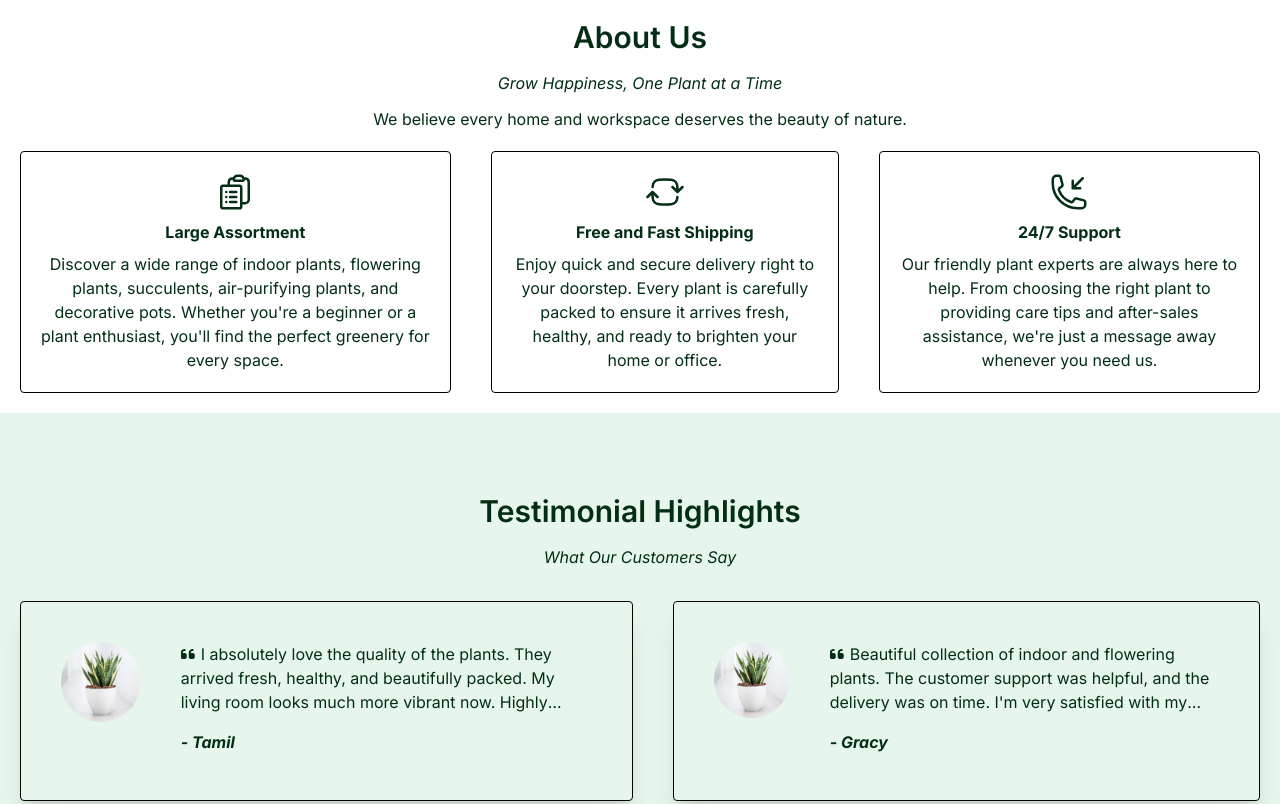
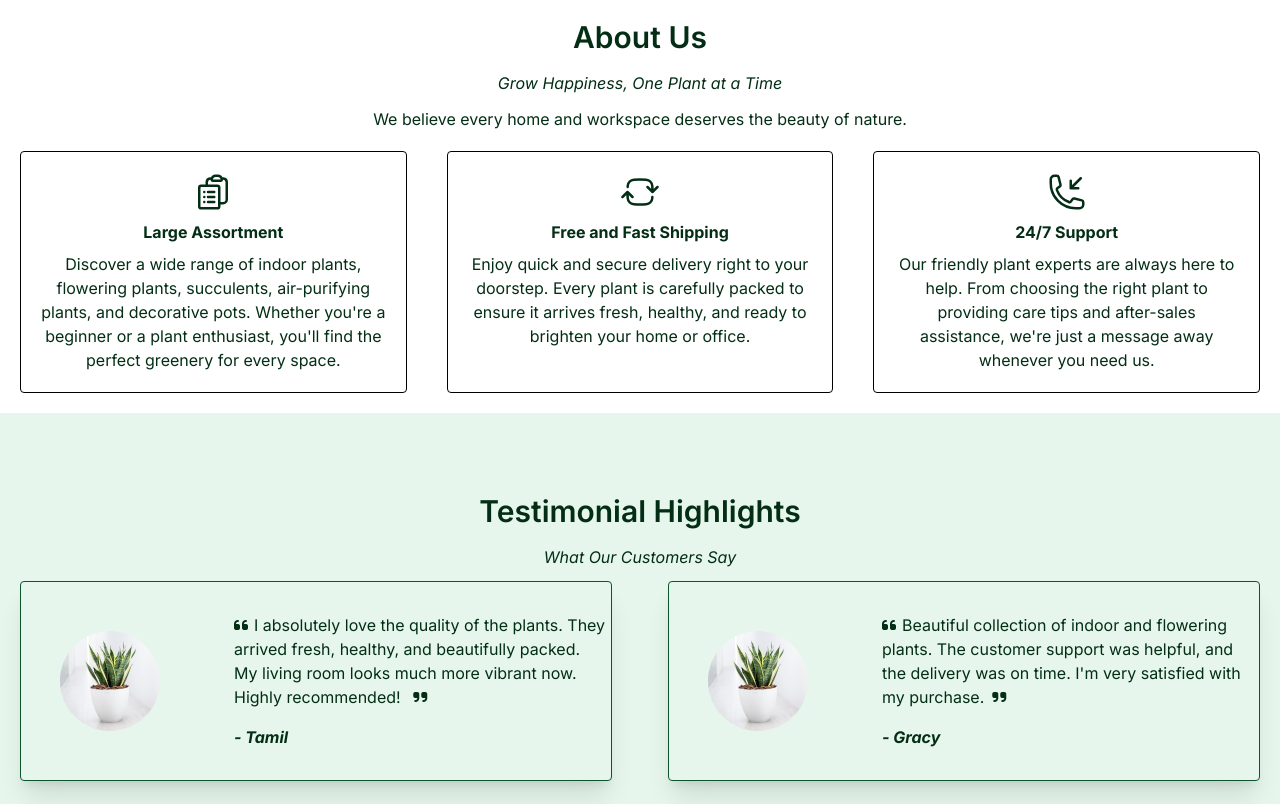
Before and after one commit to Tamil-Gracy/Greenden, a website: page about.html in a window 1280 px wide. Shown: the part 1080-1884 px from the top of the page. Drawn offline with Linux system fonts and the light colour scheme.

Commit message:
Styles added

```diff
--- a/about.html
+++ b/about.html
@@ -47,7 +47,7 @@
         <h2 class="text-3xl text-center capitalize mb-4 font-semibold">About Us</h2>
         <p class="italic mb-3">Grow Happiness, One Plant at a Time</p>
         <p class="px-5 md:px-20">We believe every home and workspace deserves the beauty of nature.</p>
-        <div class="cards md:flex md:justify-between md:items-center">
+        <div class="cards md:grid md:grid-cols-3 md:justify-between">
             <div class="card border border-black rounded m-5 p-5">
                 <svg xmlns="http://www.w3.org/2000/svg" fill="none" viewBox="0 0 24 24" stroke-width="1.5"
                     stroke="currentColor" class="size-10 inline">
@@ -85,27 +85,27 @@
     </section>
     <!--Testimonials section-->
 
-    <section class="bg-[#d3f0dd91] py-20  text-green-950">
+     <section class="bg-[#d3f0dd91] py-20  text-green-950">
         <h2 class="text-3xl text-center capitalize mb-4 font-semibold">Testimonial Highlights</h2>
         <p class="italic mb-3 text-center">What Our Customers Say</p>
-        <div class="cards md:flex md:justify-between md:items-center">
-            <div class="card flex flex-col md:flex-row shadow-xl border border-black rounded m-5 md:p-5 md:h-50">
-                <div class="card_img md:basis-1/2 px-20 py-5 md:p-5">
-                    <img src="./images/snakeplant.jpg" alt="Testimonial image" class="rounded-full w-xs">
+        <div class="cards grid grid-col-1 md:grid-cols-2 gap-4">
+            <div class="card grid grid-col-1 md:grid-cols-[30%_70%] items-center gap-4 border shadow-xl border-green-900 mx-5 rounded md:h-50">
+                <div class="card_img px-20 py-5 md:p-5">
+                     <img src="./images/snakeplant.jpg" alt="Testimonial image" class="rounded-full w-[100px] h-[100px] mx-auto block">
                 </div>
                 <div class="card_content p-5">
 
-                    <p class="text-left mb-4 line-clamp-3"><i class="fa-solid fa-quote-left pr-2"></i>I absolutely love the quality of the plants. They arrived fresh, healthy, and beautifully packed. My living room looks much more vibrant now. Highly recommended! <i class="fa-solid fa-quote-right pl-2"></i></p>
+                    <p class="text-left mb-4"><i class="fa-solid fa-quote-left pr-2"></i>I absolutely love the quality of the plants. They arrived fresh, healthy, and beautifully packed. My living room looks much more vibrant now. Highly recommended! <i class="fa-solid fa-quote-right pl-2"></i></p>
                     </i>
                     <p class="italic font-bold text-green-950">- Tamil</p>
                 </div>
             </div>
-             <div class="card flex flex-col md:flex-row border shadow-xl border-black rounded m-5 md:p-5 md:h-50">
-               <div class="card_img md:basis-1/2 px-20 py-5 md:p-5">
-                    <img src="./images/snakeplant.jpg" alt="Testimonial image" class="rounded-full w-xs">
+             <div class="card grid grid-col-1 md:grid-cols-[30%_70%] items-center gap-4 border shadow-xl border-green-900 rounded mx-5 md:h-50">
+               <div class="card_img px-20 py-5 md:p-5">
+                    <img src="./images/snakeplant.jpg" alt="Testimonial image" class="rounded-full w-[100px] h-[100px] mx-auto block">
                 </div>
                 <div class="card_content p-5">
-                    <p class="text-left mb-4 line-clamp-3"><i class="fa-solid fa-quote-left pr-2"></i>Beautiful collection of indoor and flowering plants. The customer support was helpful, and the delivery was on time. I'm very satisfied with my purchase.<i class="fa-solid fa-quote-right pl-2"></i></p>
+                    <p class="text-left mb-4"><i class="fa-solid fa-quote-left pr-2"></i>Beautiful collection of indoor and flowering plants. The customer support was helpful, and the delivery was on time. I'm very satisfied with my purchase.<i class="fa-solid fa-quote-right pl-2"></i></p>
                     <p class=" text-green-950 italic font-bold">- Gracy</p>
                 </div>
             </div>
```
Also changed, not shown: index.html (+5 -5 lines), src/output.css.
